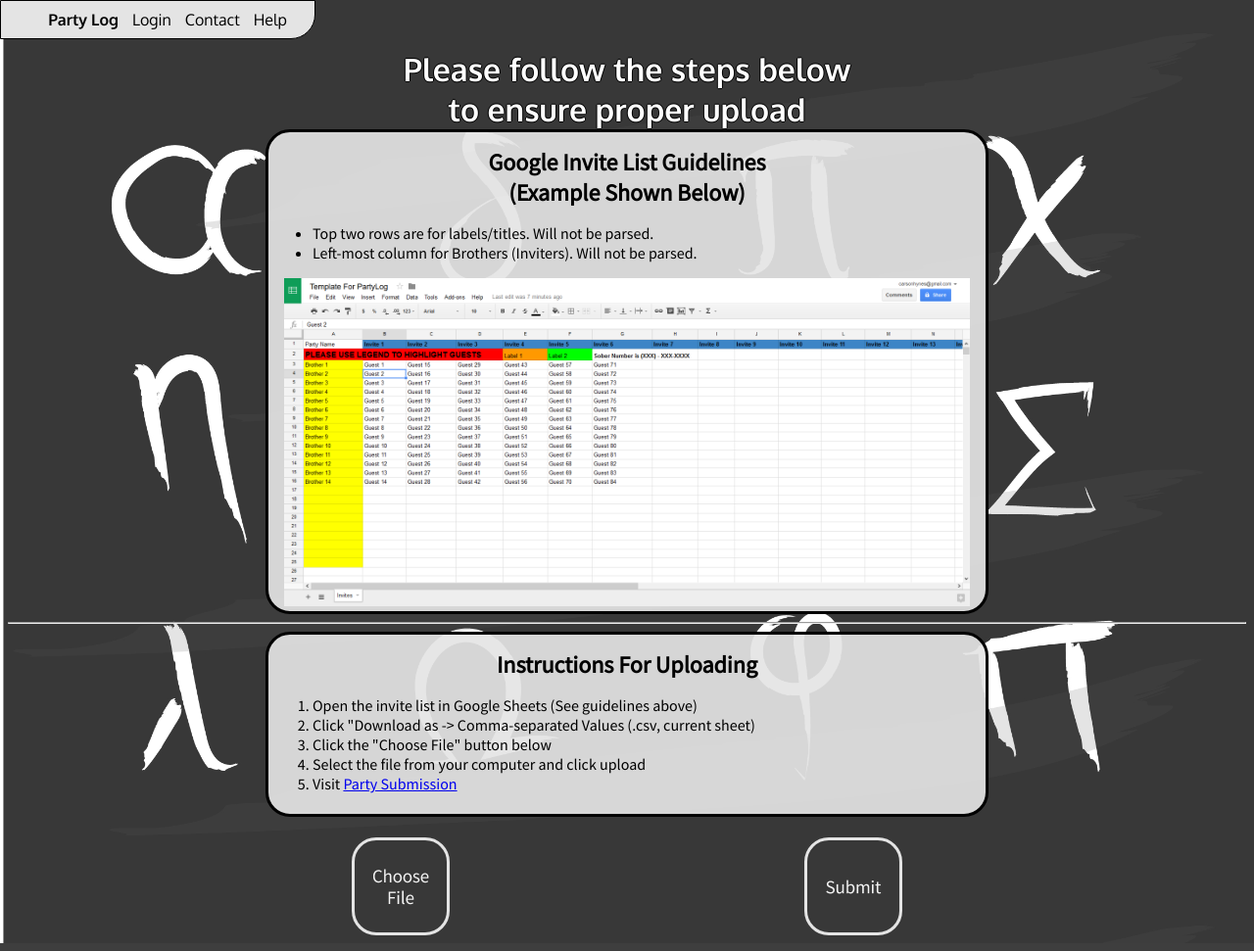
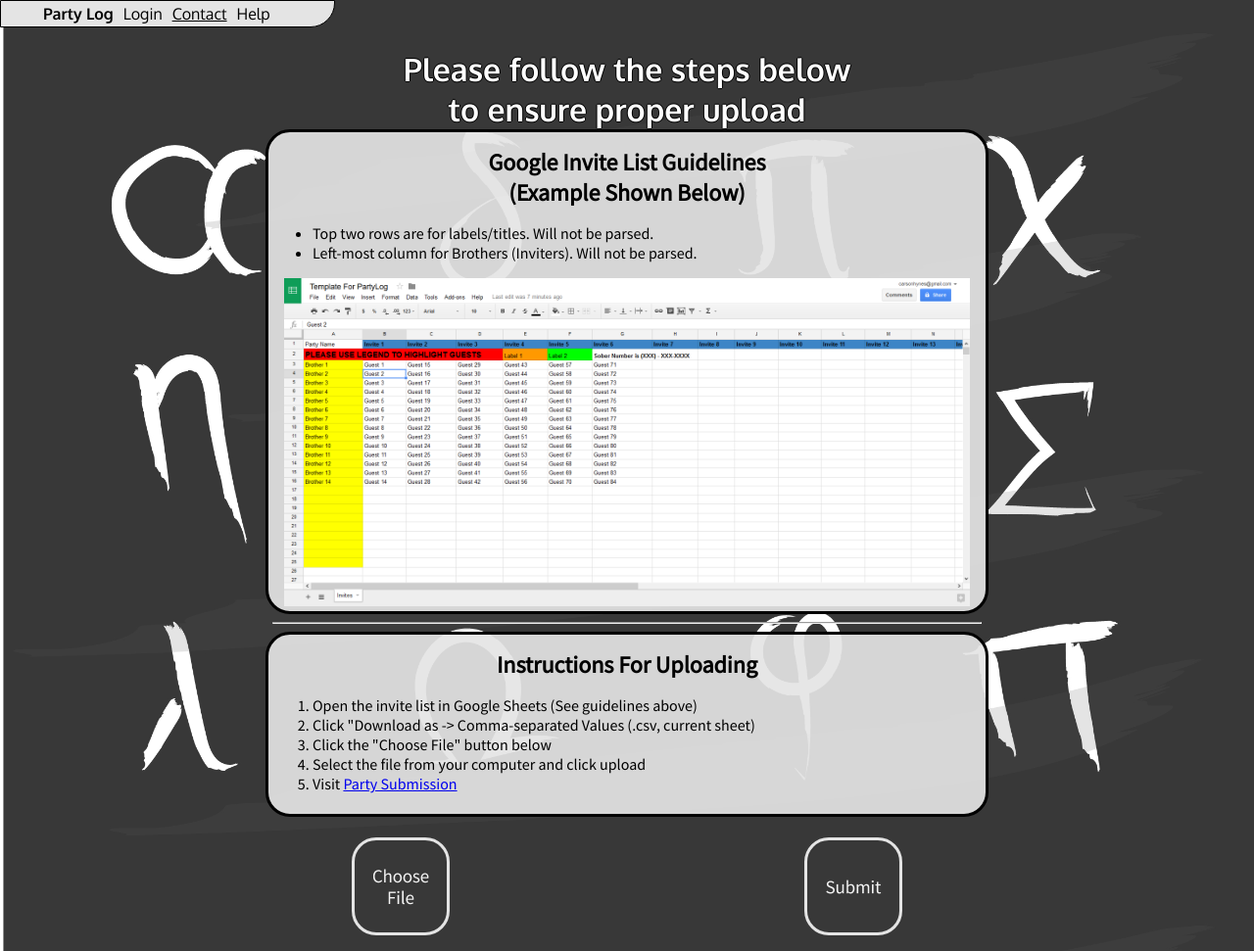
Before and after one commit to carsonhynes/partylog-websys, a PHP site: page /upload.php in a window 1280 px wide. Shown: the whole page at 98% size. Run offline with PHP 8.4, Linux system fonts and the light colour scheme.

Commit message:
Refinements
Basic stuff, nothing fancy

```diff
--- a/resources/css/page.css
+++ b/resources/css/page.css
@@ -14,7 +14,6 @@ menu {
     left: 0;
     width: 300px;
     margin: 0 0 0 0;
-    padding: 9 0 9 20;
 
     z-index: 10;
 
@@ -22,13 +21,23 @@ menu {
 
     border: 1px solid #000;
     border-bottom-right-radius: 25px;
-
-	text-align: center;
 }
 
+menu ul {
+    margin: 3px 0;
+    padding-left: 0;
+}
 
-menu div {
+menu ul li{
     display: inline-block;
-    margin: 0 5 0 5;
+    padding: 0 3;
     font-family: 'Oxygen', sans-serif;
 }
+
+menu a:link {
+    color: #000;
+}
+
+menu a:visited {
+    color: #383838;
+}
--- a/resources/css/upload.css
+++ b/resources/css/upload.css
@@ -8,7 +8,7 @@ h1, h2 {
 }
 
 h1 {
-	margin: 25px auto 0;
+	margin: 50px auto 0;
 	color: white;
 	text-shadow: -1px 0 black, 0 1px black, 1px 0 black, 0 -1px black;
 	font-family: 'Oxygen', sans-serif;
@@ -19,14 +19,10 @@ h2 {
 	font-family: 'Source Sans Pro', sans-serif;
 }
 
-#content {
-	margin: 50px auto 0;
-}
 
 li {
 	font-family: 'Source Sans Pro', sans-serif;
-	/*margin-left: 100px;
-*/}
+}
 
 .example-image {
 	text-align: center;
@@ -43,6 +39,9 @@ img {
 
 }
 
+hr {
+	width: 722px;
+}
 #guidelines {
 	margin: 0 auto;
 }
@@ -63,7 +62,7 @@ img {
 	text-align: left;
 }
 
-form {
+#form {
 	position: relative;
 	width: 722px;
 	margin: 0 auto;
@@ -75,7 +74,6 @@ form {
 
 #submitButton {
 	background:url("../media/submit.png");
-	position: absolute;
  	right: 80px;
 }
 
--- a/upload.php
+++ b/upload.php
@@ -3,39 +3,38 @@
 	<link rel="shortcut icon" href="resources/media/PL.ico">
     <link href='https://fonts.googleapis.com/css?family=Oxygen:400,700' rel='stylesheet' type='text/css'>
     <link href='https://fonts.googleapis.com/css?family=Source+Sans+Pro' rel='stylesheet' type='text/css'>
-    <link rel="shortcut icon" href="resources/media/PL.ico">
     <link rel="stylesheet" href="resources/css/page.css">
 	<link rel="stylesheet" href="resources/css/upload.css">
 </head>
 
 <body>
 
-<menu>
-	<div id="title"><strong>Party Log</strong></div>
-	<div>Login</div>
-	<div>Contact</div>
-	<div>Help</div>
-</menu>
-
-<div id="content">
-
+	<menu>
+		<ul>
+			<li id="title"><strong>Party Log</strong></li>
+			<li>Login</li>
+			<li><a href="mailto:carsonhynes@gmail.com?Subject=Party%20Log" target="_top">Contact</a></li>
+			<li>Help</li>
+		</ul>
+	</menu>
 
 	<h1>Please follow the steps below to ensure proper upload</h1>
 
-	<div id="guidelines">
+	<section id="guidelines">
 	<h2>Google Invite List Guidelines <br> (Example Shown Below)</h2>
 
 		<ul>
 			<li>Top two rows are for labels/titles. Will not be parsed.</li>
 			<li>Left-most column for Brothers (Inviters). Will not be parsed.</li>
 		</ul>
+
 		<a href="example.png"><img src="example.png"></a>
-	</div>
+	</section>
 
 	<hr>
-	<div id="instructions">
+
+	<section id="instructions">
 	<h2>Instructions For Uploading</h2>
-
 
 		<ol>
 			<li>Open the invite list in Google Sheets (See guidelines above)</li>
@@ -44,13 +43,18 @@
 			<li>Select the file from your computer and click upload</li>
 			<li>Visit <a href="index.php">Party Submission</a></li>
 		</ol>
+
+	</section>
+
+	<div id="form">
+		<form name="submitFile" action="submit-list.php" method="post" enctype="multipart/form-data">
+			<input type="file" name="list" id="list">
+			<input type="submit" name="submit" id="submit">
+		</form>
+
+		<button id="listButton" onclick="document.getElementById('list').click()"/>
+		<button id="submitButton" onclick="document.getElementById('submit').click()"/>
 	</div>
-	<form name="submitFile" action="submit-list.php" method="post" enctype="multipart/form-data">
-		<input type="file" name="list" id="list">
-		<button id="listButton" onclick="document.getElementById('list').click()"/>
-		<input type="submit" name="submit" id="submit">
-		<button id="submitButton" onclick="document.submitFile.submit()"/>
-	</form>
-</div>
+
 </body>
 </html>
```
Also changed, not shown: index.php (+8 -6 lines), resources/css/index.css (+0 -93 lines).
